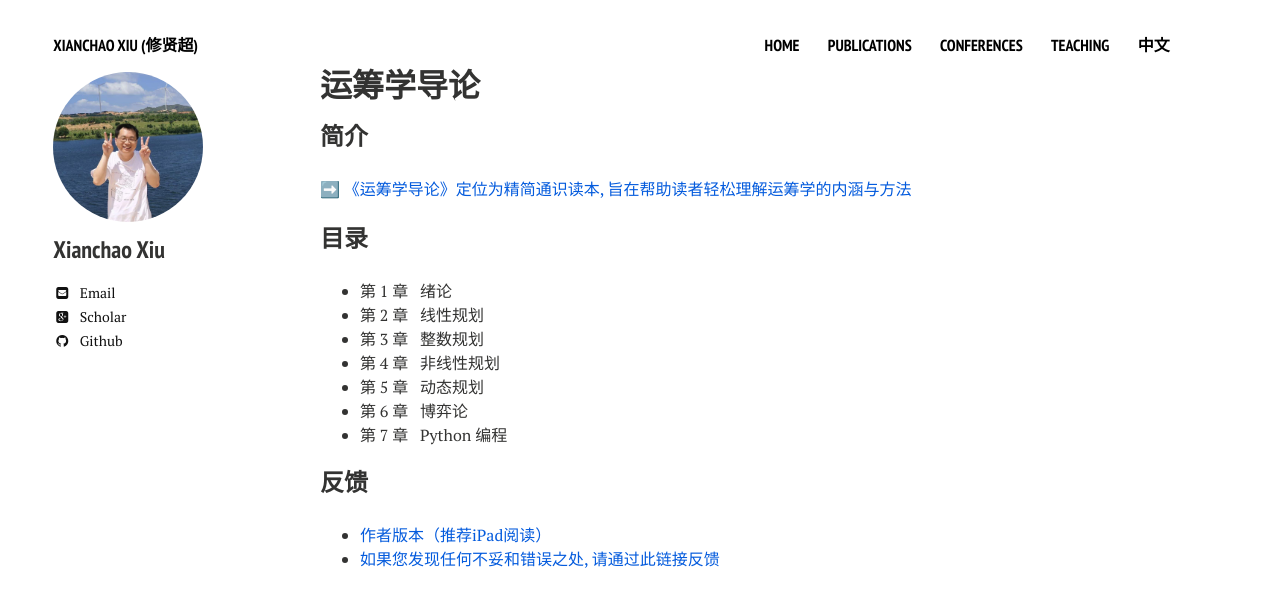
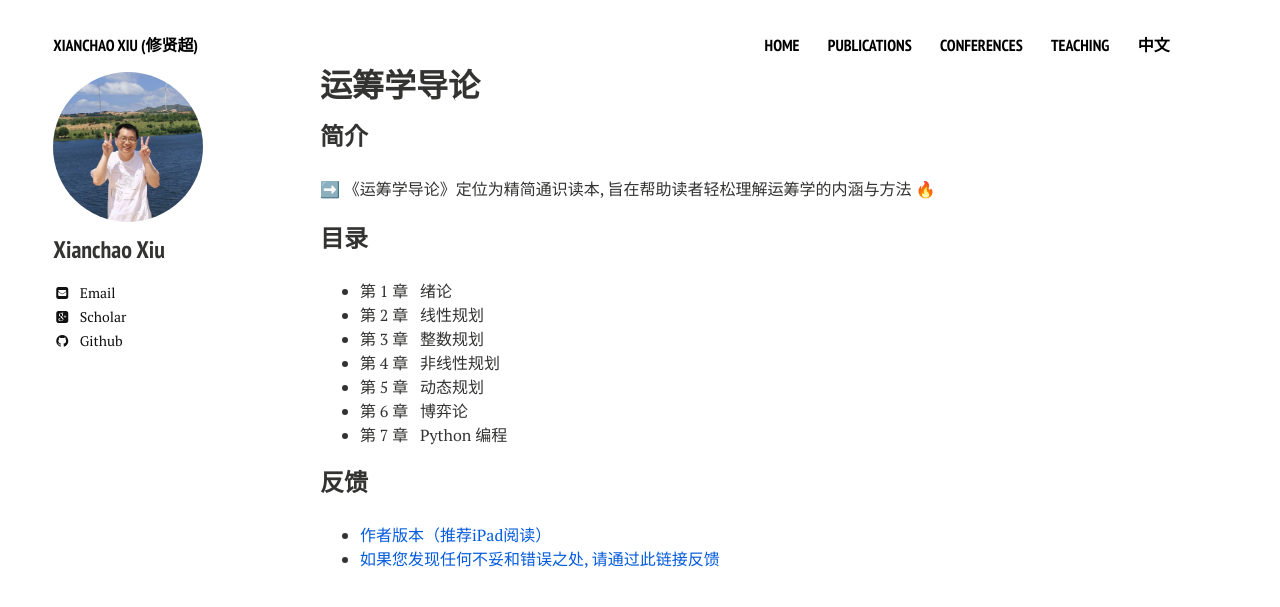
Before and after one commit to xianchaoxiu/xianchaoxiu.github.io, a Jekyll site: the page built from chinese/book/OR/index.md, in a window 1280 px wide. Shown: the top 607 px of the page. Built offline with Jekyll 4.4.1, drawn with Linux system fonts in a browser that asks for light colours; nearby versions of some CDN libraries.

Commit message:
Update index.md

```diff
--- a/chinese/book/OR/index.md
+++ b/chinese/book/OR/index.md
@@ -7,7 +7,7 @@ share: false
 
 ### 简介
 
-➡️ <a href="https://xianchaoxiu.github.io/chinese/reading/" class="textlink" target="_blank"> 《运筹学导论》定位为精简通识读本, 旨在帮助读者轻松理解运筹学的内涵与方法 </a><br>
+➡️ 《运筹学导论》定位为精简通识读本, 旨在帮助读者轻松理解运筹学的内涵与方法 🔥
 
 ### 目录
 
```
